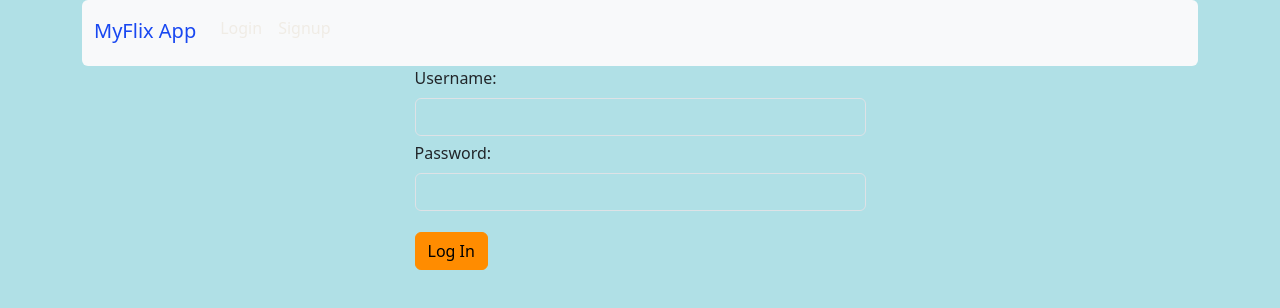
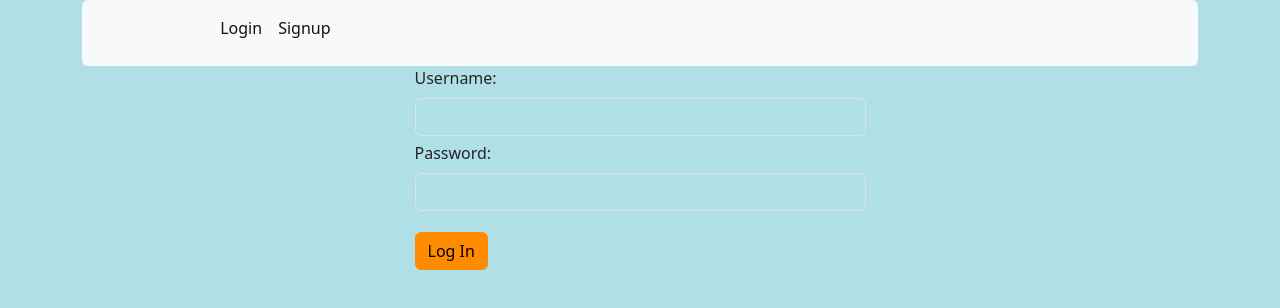
Before and after one commit to Fra-Vaz92/myFlix-client, a React (Vite) app: page /login in a window 1280 px wide. Shown: the top 308 px of the page. Built offline with nearby package versions, Linux system fonts and the light colour scheme.

Commit message:
Update navigation-bar.scss

```diff
--- a/src/components/navigation-bar/navigation-bar.scss
+++ b/src/components/navigation-bar/navigation-bar.scss
@@ -1,12 +1,16 @@
 .navbar {
     border-radius: 6px !important;
-    color: #1948f1 !important
+    color: #f6f7f8 !important
 }
 
 .navbar-brand {
-    color: #1948f1 !important
+    color: #f6f7f8 !important
 }
 
 .nav-link {
-    color: #f0ece5 !important
+    color: #121211 !important
 }
+
+.bg-light{
+    background-color: #0627ff !important
+}
```
